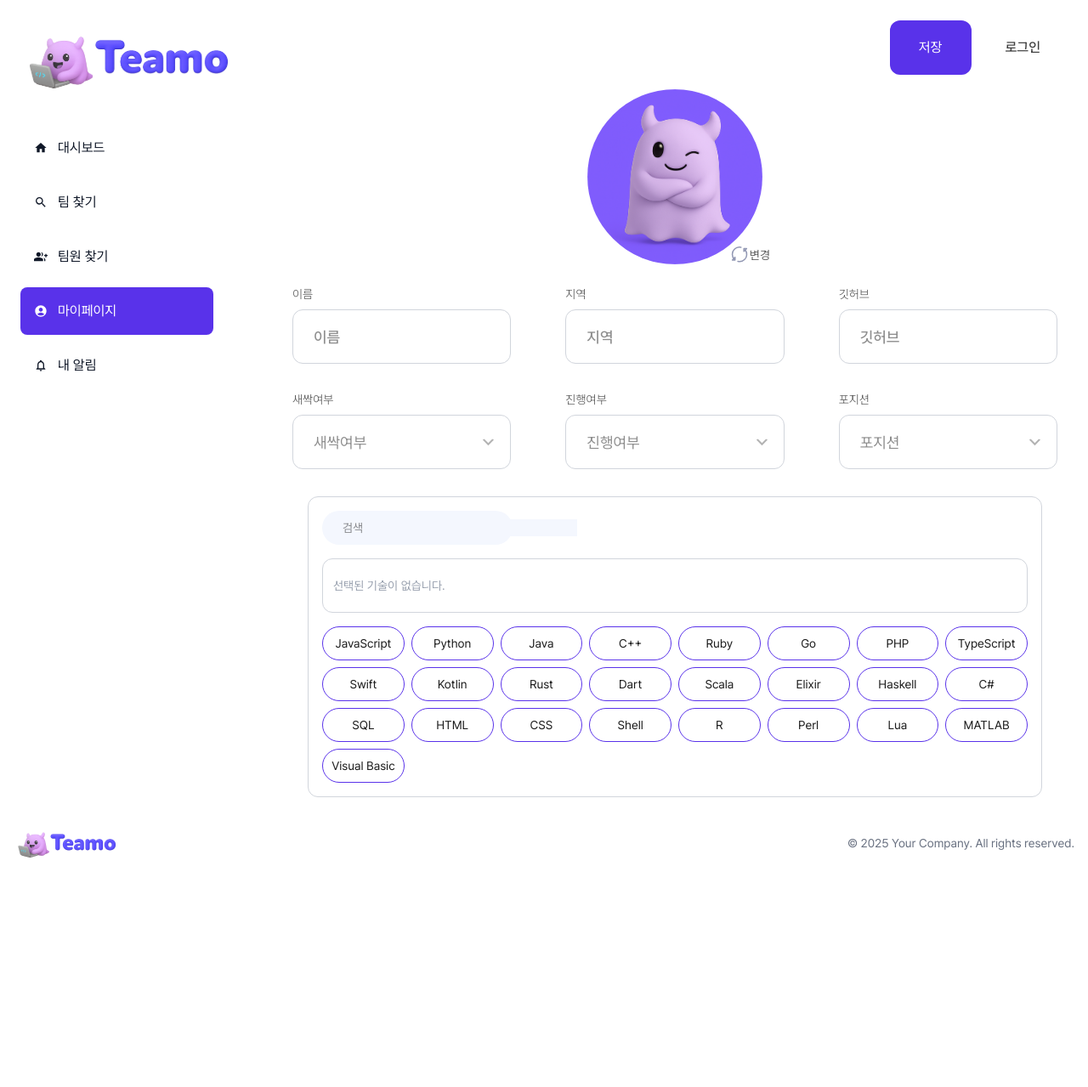
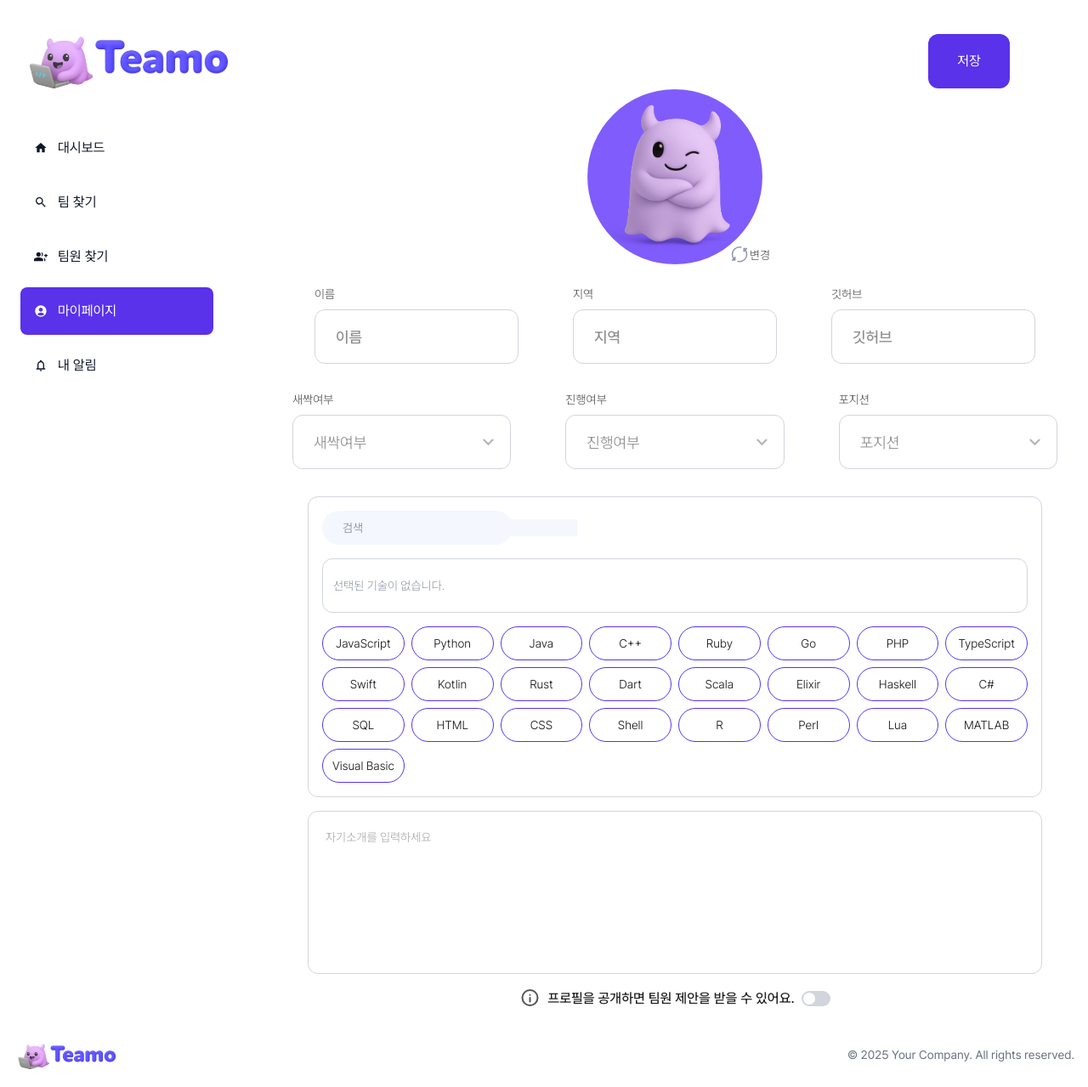
Before and after one commit to 4H-Teamo/Teamo_FrontEnd, a Next.js app in the folder next/: page /mypage in a window 1280 px wide. Shown: the whole page at 85% size. Before the commit the page ends 1030 px from the top, so only its background shows below. Built offline with nearby package versions, Linux system fonts and the light colour scheme.

Commit message:
feat: 마이페이지 헤더 분리

```diff
--- a/next/app/components/button/button.tsx
+++ b/next/app/components/button/button.tsx
@@ -3,18 +3,19 @@ import clsx from "clsx";
 
 interface ButtonProps {
 	children: React.ReactNode;
-	onClick: () => void;
+	onClick?: () => void;
 	isActive?: boolean;
 	className?: string;
+	type?: "button" | "submit"
 }
 
-const Button = ({ children, onClick, className, isActive }: ButtonProps) => {
+const Button = ({ children,type="button", onClick, className, isActive }: ButtonProps) => {
 	const classes = clsx("button-common", className, {
 		"ring-2 ring-white": isActive,
 	});
 
 	return (
-		<button className={classes} onClick={onClick}>
+		<button className={classes} onClick={onClick} type={type}>
 			{children}
 		</button>
 	);
--- a/next/app/components/header/header.tsx
+++ b/next/app/components/header/header.tsx
@@ -1,17 +1,19 @@
 "use client";
 
-import { usePathname } from "next/navigation";
+import {usePathname} from "next/navigation";
 import SearchInput from "@/app/components/searchInput/searchInput";
 import Button from "@/app/components/button/button";
-import More from "@/app/assets/more.svg"
-import {useState} from "react";
+import More from "@/app/assets/more.svg";
+import React, {useState} from "react";
 import MobileSidebar from "@/app/components/sidebar/mobileSidebar";
 import Image from "next/image";
+import {useFormContext} from "react-hook-form";
+
 
 const Header = () => {
 	const pathname = usePathname();
-	const showSearch = ["/", "/team", "/teammate"].includes(pathname);
-	const showProfileSave = pathname === "/mypage";
+	const showHeader = ["/", "/team", "/teammate"].includes(pathname);
+
 	const [isSidebarOpen, setIsSidebarOpen] = useState(false);
 
 	const openSidebar = () => setIsSidebarOpen(true);
@@ -20,21 +22,23 @@ const Header = () => {
 		<header className="w-full  flex justify-end items-center px-8 pt-4 bg-white mt-2">
 			<div className="absolute left-0 ml-4 lg:hidden ">
 				<button onClick={openSidebar}>
-					<Image src={More} alt="more" />
+					<Image src={More} alt="more"/>
 				</button>
-				{isSidebarOpen && <MobileSidebar onClose={closeSidebar} />}
+				{isSidebarOpen && <MobileSidebar onClose={closeSidebar}/>}
 			</div>
 			<div className="flex items-center gap-x-10 mr-6">
-				{showSearch && <SearchInput readOnly={true}/>}
-				{showProfileSave && (
-					<Button className="button-common" onClick={() => console.log("저장 버튼 클릭")}>저장</Button>
-				)}
-				<div
+				{showHeader &&
+					<>
+          <SearchInput readOnly={true}/>
+					<div
 					onClick={() => console.log("로그인 클릭")}
-					className="text-base font-medium text-[#3E3E3E] cursor-pointer"
-				>
-					로그인
-				</div>
+				className="text-base font-medium text-[#3E3E3E] cursor-pointer"
+			>
+				로그인
+			</div>
+          </>
+				}
+
 			</div>
 
 
--- a/next/app/components/searchInput/searchInput.tsx
+++ b/next/app/components/searchInput/searchInput.tsx
@@ -2,8 +2,8 @@ import {IoSearch} from "react-icons/io5";
 import React from "react";
 interface SearchBarProps {
 	readOnly?: boolean;
-	value:string
-	onChange:(value:string) => void
+	value?:string
+	onChange?:(value:string) => void
 }
 const SearchInput = ({ onChange,value,readOnly = false }: SearchBarProps) => {
 
@@ -18,7 +18,7 @@ const SearchInput = ({ onChange,value,readOnly = false }: SearchBarProps) => {
 			<IoSearch className="text-[#2B3674] " />
 			<input type="text"
 			       value={value}
-			       onChange={(e) => onChange(e.target.value)}
+			       onChange={(e) => (onChange ?? e.target.value)}
 			       readOnly={readOnly}
 			       placeholder="검색" className=" focus:outline-none  bg-[#F4F7FE] text-black" onKeyDown={handleKeyDown}
 			/>
--- /dev/null
+++ b/next/app/components/textArea/textArea.tsx
@@ -0,0 +1,20 @@
+
+import React from "react";
+
+type TextAreaProps = {
+	value: string;
+	onChange: (e: React.ChangeEvent<HTMLTextAreaElement>) => void;
+};
+
+const TextArea = ({ value, onChange }: TextAreaProps) => {
+	return (
+		<textarea
+			className="w-full h-48 p-5 border border-gray-300 rounded-xl resize-none md:w-6/8 lg:w-[54rem]"
+			placeholder="자기소개를 입력하세요"
+			value={value}
+			onChange={onChange}
+		></textarea>
+	);
+};
+
+export default TextArea;
--- /dev/null
+++ b/next/app/components/toggle/toggle.tsx
@@ -0,0 +1,36 @@
+import React from "react";
+import clsx from "clsx";
+import Image from "next/image";
+import information from "@/app/assets/information.svg";
+
+interface PublicToggleProps {
+	isPublic: boolean;
+	onToggle: () => void;
+}
+
+const PublicToggle = ({ isPublic, onToggle }: PublicToggleProps) => {
+	return (
+		<div className="flex gap-2 justify-start items-center text-black font-medium text-base">
+			<Image src={information} alt="공개여부" />
+			프로필을 공개하면 팀원 제안을 받을 수 있어요.
+			<div className="flex flex-row items-center">
+				<div
+					onClick={onToggle}
+					className={clsx(
+						"relative w-[34px] h-[18px] rounded-full p-[2px] transition-all cursor-pointer",
+						isPublic ? "bg-green-500" : "bg-gray-300"
+					)}
+				>
+					<div
+						className={clsx(
+							"w-[14px] h-[14px] rounded-full bg-white transition-all",
+							isPublic ? "translate-x-[20px]" : "translate-x-0"
+						)}
+					/>
+				</div>
+			</div>
+		</div>
+	);
+};
+
+export default PublicToggle;
--- /dev/null
+++ b/next/app/mypage/header.tsx
@@ -0,0 +1,15 @@
+
+import Button from "@/app/components/button/button";
+import React from "react";
+
+const Header = () => {
+	return (
+				<header className="w-full flex justify-end items-center px-8 bg-white">
+					<div className="flex items-center gap-x-10 mr-6">
+							<Button className="button-common" type="submit">저장</Button>
+					</div>
+				</header>
+
+	)}
+
+export default Header;
--- a/next/app/mypage/page.tsx
+++ b/next/app/mypage/page.tsx
@@ -2,16 +2,17 @@
 import Avatar from "@/app/components/avatar/avatar";
 import UserInfoForm from "@/app/mypage/userInfoForm";
 import { useForm, FormProvider } from "react-hook-form";
+import Header from "./header"
 const Mypage = () => {
 	const methods = useForm();
-
-	// const onSubmit = (data: any) => {
-	// 	console.log(data);
-	// };
+	const onSubmit = methods.handleSubmit((data) => {
+		console.log('Form Submitted:', data);
+	});
 	return(
 		<FormProvider {...methods} >
-			<form >
-			<div className="leading-5 text-sm  text-gray10">
+			<form onSubmit={onSubmit}>
+				<Header />
+			<div className="leading-5 text-sm flex flex-col justify-items-center justify-center align-middle font-light text-gray10">
 				<Avatar/>
 				<UserInfoForm/>
 			</div>
--- a/next/app/mypage/userInfoForm.tsx
+++ b/next/app/mypage/userInfoForm.tsx
@@ -2,24 +2,26 @@
 import Label from "@/app/components/label/label";
 import { USERINFO_LABEL } from "@/app/constants/forms/userInfoLabel";
 import InputForm from "@/app/components/form/inputForm";
-import { useFormContext } from "react-hook-form";
+import {Controller, useFormContext} from "react-hook-form";
 import DropdownForm from "@/app/components/form/dropdownForm";
 import Stack from "@/app/components/techStack/stack";
+import PublicToggle from "@/app/components/toggle/toggle";
+import TextArea from "@/app/components/textArea/textArea";
+import values from "ajv/lib/vocabularies/jtd/values";
 
 const UserInfoForm = () => {
-	const { register, setValue, watch } = useFormContext();
+	const { control, setValue, watch } = useFormContext();
 
 	return (
-		<div className="flex flex-col w-full gap-4 mt-6 justify-center items-center">
+		<div className="flex flex-col gap-4 mt-6 justify-center items-center">
 			<div className="flex flex-col w-full justify-center sm:flex-row sm:gap-16">
 				{USERINFO_LABEL.filter(item => item.type === "text").map((item) => (
-					<div key={item.id} className="flex flex-col gap-2 w-full sm:w-auto">
+					<div key={item.id} className="flex flex-col gap-2  sm:w-[15rem]">
 						<Label id={item.id} text={item.label} />
 						<InputForm className="input-common" name={item.id} placeholder={item.placeholder} />
 					</div>
 				))}
 			</div>
-
 			<div className="flex flex-col mb-4 justify-center sm:flex-row gap-4 sm:gap-16 w-full items-center">
 				{USERINFO_LABEL.filter(item => item.type === "select").map((item) => (
 					<div key={item.id} className="flex  flex-col gap-2 w-full sm:w-auto">
@@ -34,6 +36,21 @@ const UserInfoForm = () => {
 				))}
 			</div>
 			<Stack/>
+			<Controller
+				name="introduction"
+				control={control}
+				render={({ field }) => (
+					<TextArea {...field} />
+				)}
+			/>
+			<Controller
+				name="isPublic"
+				control={control}
+				defaultValue={false}
+				render={({ field }) => (
+					<PublicToggle isPublic={field.value} onToggle={() => field.onChange(!field.value)} />
+				)}
+			/>
 		</div>
 	);
 };
```
Also changed, not shown: next/app/assets/information.svg (added).
